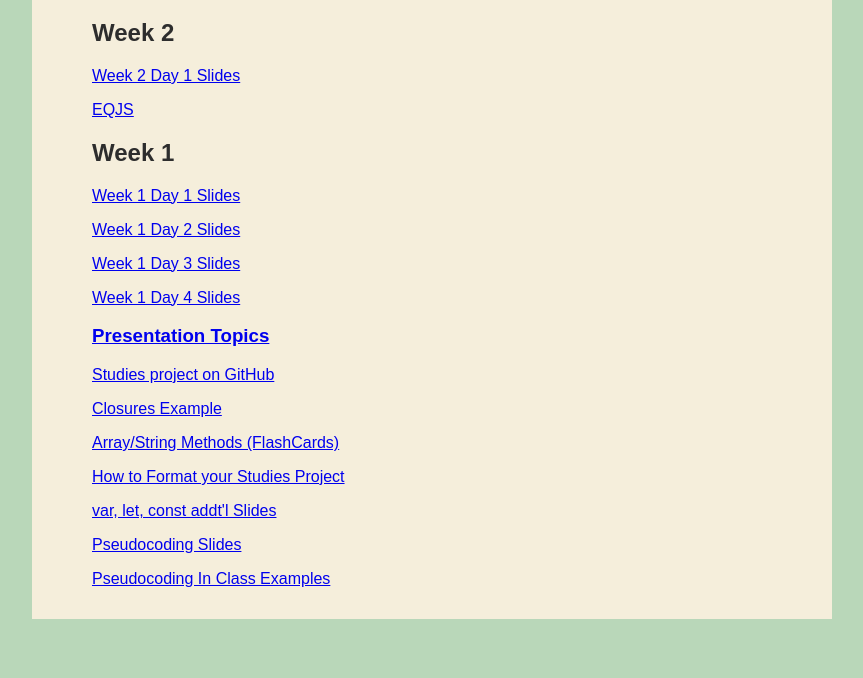
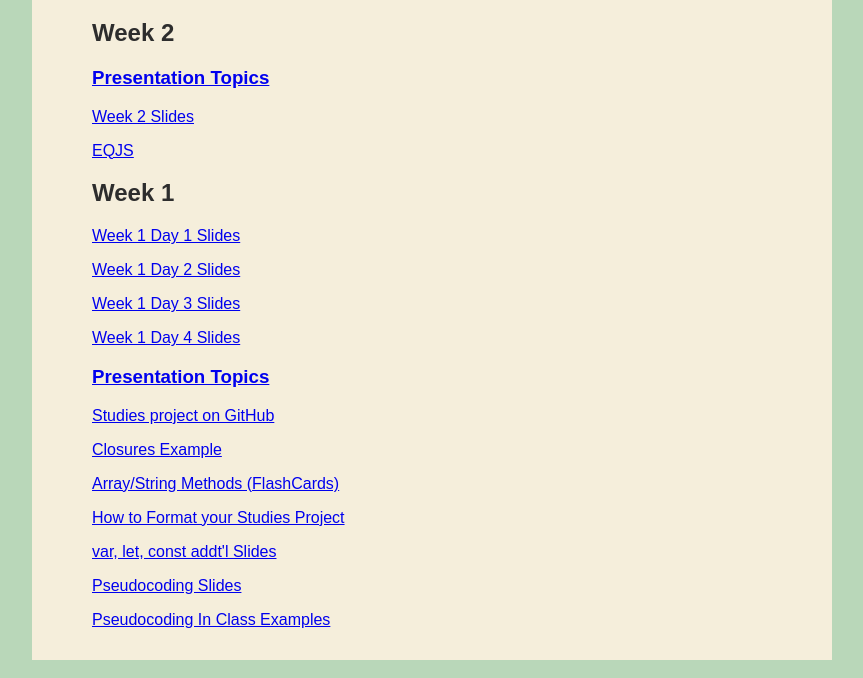
Before and after one commit to kchresfield/juliett.github.io, a plain HTML site: page helpfulLinks.html in a window 1280 px wide. Shown: the part 184-862 px from the top of the page, without its empty margins (208-1071 px from the left). Before the commit the page ends 821 px from the top, so only its background shows below. Drawn offline with Linux system fonts and the light colour scheme.

Commit message:
added week 2 slides

```diff
--- a/helpfulLinks.html
+++ b/helpfulLinks.html
@@ -112,9 +112,9 @@
                         <a href="https://docs.google.com/presentation/d/1cs3u8ucSES02FROsmVD2M2TOZ-624C3Tvby4VcTlhOU/embed?usp=sharing"><p>Week 3 Day 1 Slides</p></a>
                         <a href="https://www.youtube.com/watch?v=BMUiFMZr7vk"><p>Youtube: Higher Order Functions</p></a>  -->
                     <h2>Week 2</h2>
-                        <!--<a href="https://docs.google.com/document/d/1roWbGU1UHc_HG6quQqrRQLWyfJ-VDFvsuJFr5kuP46M/edit?usp=sharing"><h3>Presentation Topics</h3></a>-->
-                        <!--<a href="https://docs.google.com/presentation/d/1k8pS_hZhaUn37k9uS7YJUO2Jr38UeHpk20W3bxOzuRE/embed?usp=sharing"><p>Week 2 Slides</p></a>-->
-                        <a href="https://docs.google.com/presentation/d/1-uIccS3coVh6LkC8jAc0tXttF0Rv-p71FYxTFFNbinM/embed?usp=sharing"><p>Week 2 Day 1 Slides</p></a>
+                        <a href="https://docs.google.com/document/d/1roWbGU1UHc_HG6quQqrRQLWyfJ-VDFvsuJFr5kuP46M/edit?usp=sharing"><h3>Presentation Topics</h3></a>
+                        <a href="https://docs.google.com/presentation/d/1k8pS_hZhaUn37k9uS7YJUO2Jr38UeHpk20W3bxOzuRE/embed?usp=sharing"><p>Week 2 Slides</p></a>
+                        <!--<a href="https://docs.google.com/presentation/d/1-uIccS3coVh6LkC8jAc0tXttF0Rv-p71FYxTFFNbinM/embed?usp=sharing"><p>Week 2 Day 1 Slides</p></a>-->
                         <a href="http://eloquentjavascript.net/"><p>EQJS</p></a>
                     <h2>Week 1</h2>
                         <a href="https://docs.google.com/presentation/d/1TTWRFgVXHXrllbZizWzEBtbh7gfXuJLPXEfjx5ZbtcU/embed?usp=sharing"><p>Week 1 Day 1 Slides</p></a>
```
